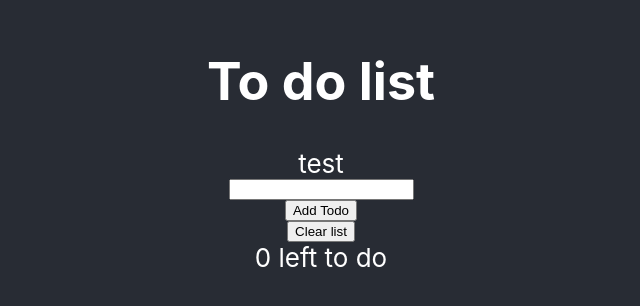
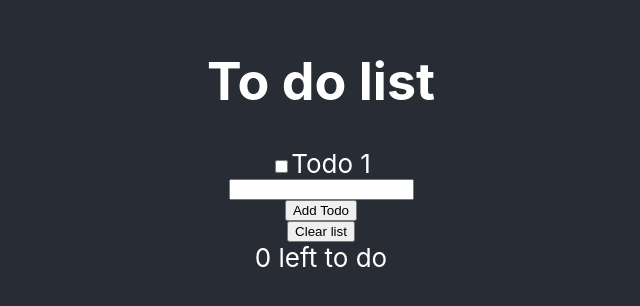
Before and after one commit to Rossstevo/todolist, a React (Create React App) app in the folder my-app/: page / in a window 1280 px wide. Shown: the part 256-562 px from the top of the page, without its empty margins (319-959 px from the left). Built offline with nearby package versions, Linux system fonts and the light colour scheme.

Commit message:
added input and checkbox features

```diff
--- a/my-app/src/App.js
+++ b/my-app/src/App.js
@@ -1,14 +1,19 @@
-import logo from './logo.svg';
+import React, {useState} from 'react';
 import './App.css';
 import TodoList from './TodoList';
 
 function App() {
+{/* empty array because we have no to-do's */}
+const [todos, setTodos] = useState([{ id: 1, name: 'Todo 1', complete: false}])
+
+
+
   return (
     <div className="App">
+      <header className="App-header">
 
-      <header className="App-header">
       <h1> To do list</h1>
-      <TodoList/>
+      <TodoList todos={todos}/>
       <input type = "text"/>
       <button>Add Todo</button>
       <button>Clear list</button>
--- /dev/null
+++ b/my-app/src/Todo.js
@@ -0,0 +1,14 @@
+import React from 'react'
+
+export default function Todo({ todo }) {
+  return (
+    <div>
+        <label>
+
+        <input type="checkbox" checked={todo.complete}/>
+        {todo.name}
+        </label>
+
+        </div>
+  )
+}
--- a/my-app/src/TodoList.js
+++ b/my-app/src/TodoList.js
@@ -1,7 +1,14 @@
 import React from 'react'
+import Todo from './Todo'
 
-export default function TodoList() {
+export default function TodoList({ todos }) {
   return (
-    <div>test</div>
+      todos.map(todo => {
+        return <Todo key={todo.id} todo={todo}/>
+      })
+
+
+
+
   )
 }
```
